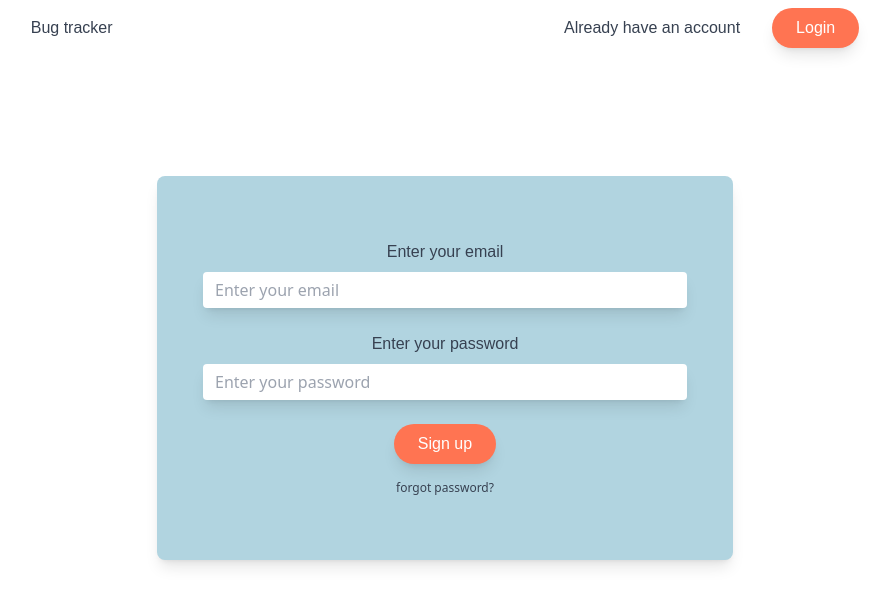
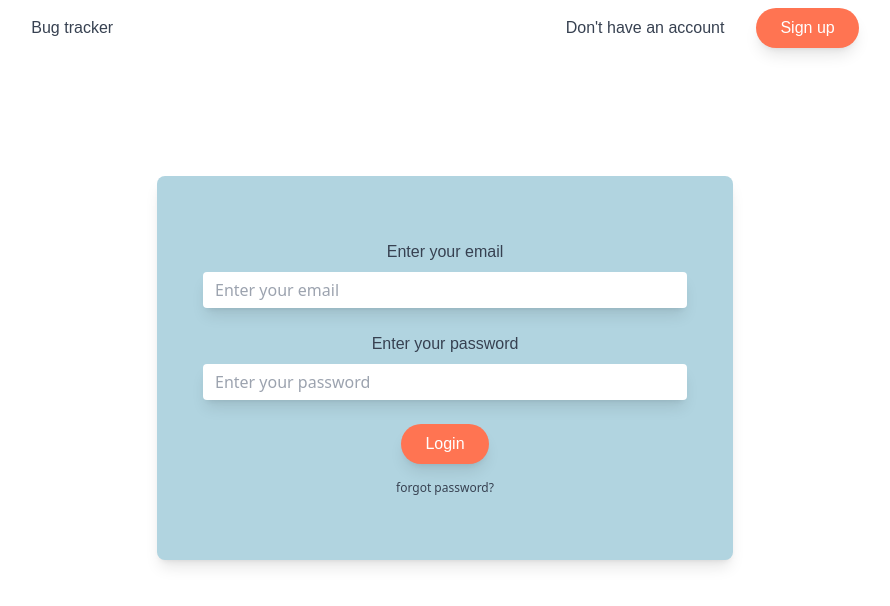
Before and after one commit to Shoetan/issue-tracker-vite, a React (Vite) app: page / in a window 1280 px wide. Shown: the top 606 px of the page, without its empty margins (195-1085 px from the left). Built offline with nearby package versions, Linux system fonts and the light colour scheme.

Commit message:
added firebase for user authentication and some comments

```diff
--- a/src/App.jsx
+++ b/src/App.jsx
@@ -14,7 +14,7 @@ function App() {
   return (
     <>
 
-      <RegisterPage />
+      <LoginPage />
 
 
 
--- a/src/Logic/login.js
+++ b/src/Logic/login.js
@@ -1,7 +1,13 @@
+
+
+/* importing the method to be used to sign in from the firebase servives */
 import { signInWithEmailAndPassword } from 'firebase/auth'
 
+/* importing the auth service to be used */
 import { auth } from '../firebase_config'
 
+
+/* function to login user takes two parameters of email and password */
 const loginUser = async (email, password) => {
 
     try {
--- a/src/components/loginpage.jsx
+++ b/src/components/loginpage.jsx
@@ -17,7 +17,7 @@ const LoginPage = () => {
             />
 
 
-                    {/* pass the click event function as  prop */}
+                    {/* pass the login  function as  prop */}
             <Form
                 email="Enter your email"
                 password="Enter your password"
```
Also changed, not shown: src/firebase_config.js (+11 -0 lines).
